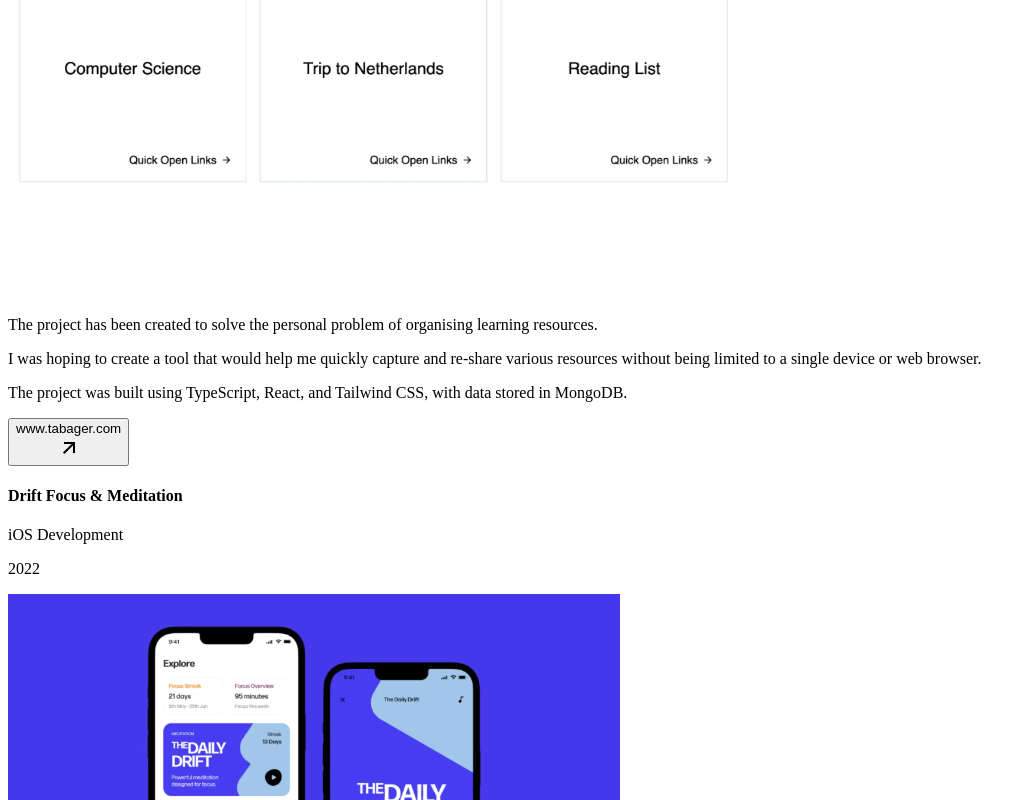
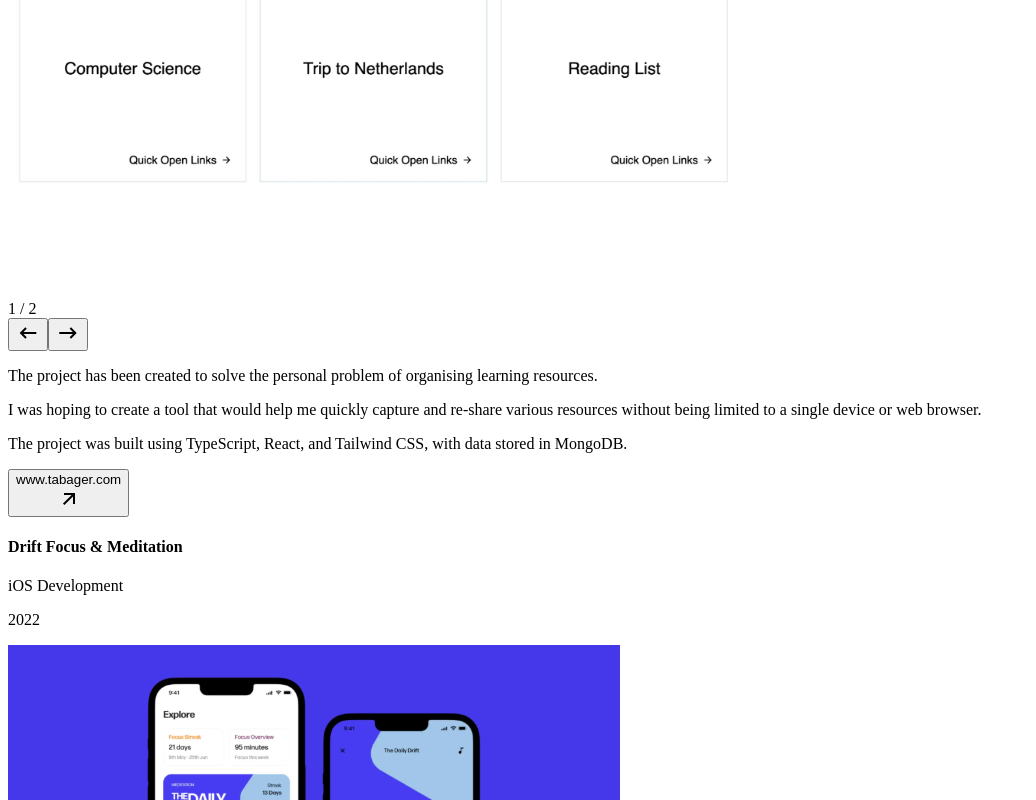
Before and after one commit to kappaggaeru/portfoliov2, a Next.js app: page / in a window 1280 px wide. Shown: the part 2935-3735 px from the top of the page, without its empty margins (0-1036 px from the left). Built offline with nearby package versions, Linux system fonts and the light colour scheme.

Commit message:
Agrego controles al contenedor de imagens

```diff
--- a/src/app/components/cards/project-card-component.tsx
+++ b/src/app/components/cards/project-card-component.tsx
@@ -1,6 +1,8 @@
+"use client";
 import { Project } from "@/app/models/project-model";
 import ActionButtonComponent from "../buttons/action-button-component";
 import { ActionButtonProps } from "@/app/models/button-custom-model";
+import { useState } from "react";
 
 export default function ProjectCardComponent({ project }: { project: Project }) {
 
@@ -24,6 +26,36 @@ export default function ProjectCardComponent({ project }: { project: Project })
         }
     }
 
+    const [imgIndex, setImgIndex] = useState(0);
+    const imagesCounter = project.images.length
+    const imgControllerVisible = imagesCounter > 1;
+
+    function nextImage() {
+        setImgIndex((prevIndex) => (prevIndex + 1) % imagesCounter);
+    }
+
+    function previousImage() {
+        setImgIndex((prevIndex) => (prevIndex - 1 + imagesCounter) % imagesCounter);
+    }
+
+    const imgController =
+        <div className="project-images-controller-container">
+            <span>{imgIndex + 1} / {project.images.length}</span>
+            <div className="images-controller-buttons">
+                <button onClick={previousImage}>
+                    <svg width="24" height="24" viewBox="0 0 24 24" fill="none" xmlns="http://www.w3.org/2000/svg">
+                        <path d="M20.3284 11.0001V13.0001L7.50011 13.0001L10.7426 16.2426L9.32842 17.6568L3.67157 12L9.32842 6.34314L10.7426 7.75735L7.49988 11.0001L20.3284 11.0001Z" fill="currentColor" />
+                    </svg>
+                </button>
+                <button onClick={nextImage}>
+                    <svg width="24" height="24" viewBox="0 0 24 24" fill="none" xmlns="http://www.w3.org/2000/svg">
+                        <path d="M15.0378 6.34317L13.6269 7.76069L16.8972 11.0157L3.29211 11.0293L3.29413 13.0293L16.8619 13.0157L13.6467 16.2459L15.0643 17.6568L20.7079 11.9868L15.0378 6.34317Z" fill="currentColor" />
+                    </svg>
+                </button>
+
+            </div>
+        </div>
+
     return (
         <div className="project-grid">
             <div className="project-grid-title">
@@ -33,8 +65,11 @@ export default function ProjectCardComponent({ project }: { project: Project })
             </div>
             <div className="project-grid-gallery">
                 <div className="gallery-container">
-                    <img src={project.images[0].src} alt={project.images[0].alt}></img>
+                    <img src={project.images[imgIndex].src} alt={project.images[imgIndex].alt}></img>
                 </div>
+                {
+                    imgControllerVisible && imgController
+                }
             </div>
             <div className="project-grid-text">
                 <div className="grid-subtitle">
--- a/src/app/globals.css
+++ b/src/app/globals.css
@@ -436,6 +436,31 @@ hr {
     display: grid;
     grid-template-rows: auto auto;
     row-gap: 1rem;
+    direction: ltr;
+}
+
+.project-grid-text {
+    direction: ltr;
+}
+
+.project-grid-link {
+    direction: ltr;
+}
+
+.project-images-controller-container {
+    display: flex;
+    justify-content: space-between;
+    flex-direction: row;
+    direction: ltr;
+    padding: 1rem 0;
+}
+
+.images-controller-buttons>button:first-of-type{
+    padding-right: 1rem;
+}
+
+.images-controller-buttons>button:last-of-type{
+    padding-left: 1rem;
 }
 
 @media screen and (min-width: 48rem) {
```
